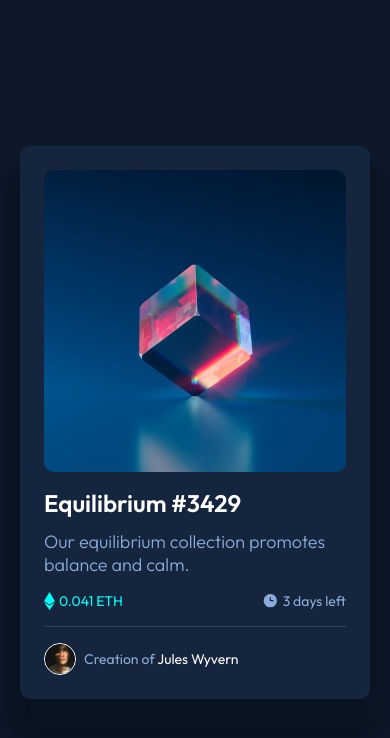
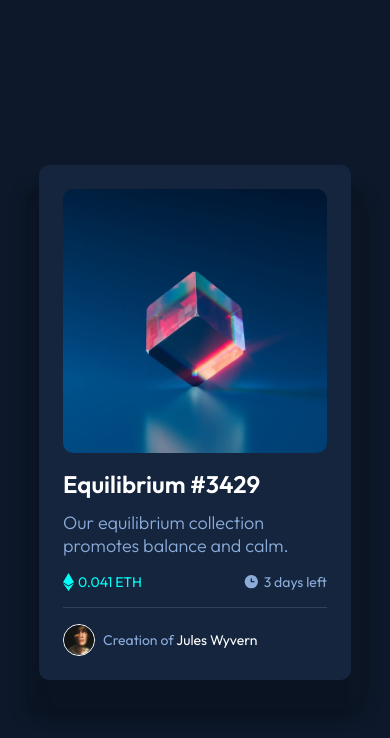
Before and after one commit to ayfersahinn/frontend-mentor-projects, a website: page nft-preview-card-component-main/index.html in a window 390 px wide. Drawn offline with nearby package versions, Linux system fonts and the light colour scheme.

Commit message:
add responsive style

```diff
--- a/nft-preview-card-component-main/sass/style.scss
+++ b/nft-preview-card-component-main/sass/style.scss
@@ -29,8 +29,9 @@ body {
   background-color: $card-bg;
   border-radius: 10px;
   padding: 24px;
-  width: 350px;
 
+  width: clamp(250px, 80%, 350px);
+  margin: 0 auto;
   box-shadow: 10px 30px 10px 10px rgba(9, 17, 30, 0.5),
     -10px 30px 10px 10px rgba(9, 17, 30, 0.5);
   .card-image {
```
Also changed, not shown: nft-preview-card-component-main/css/style.css, 1 other file.
